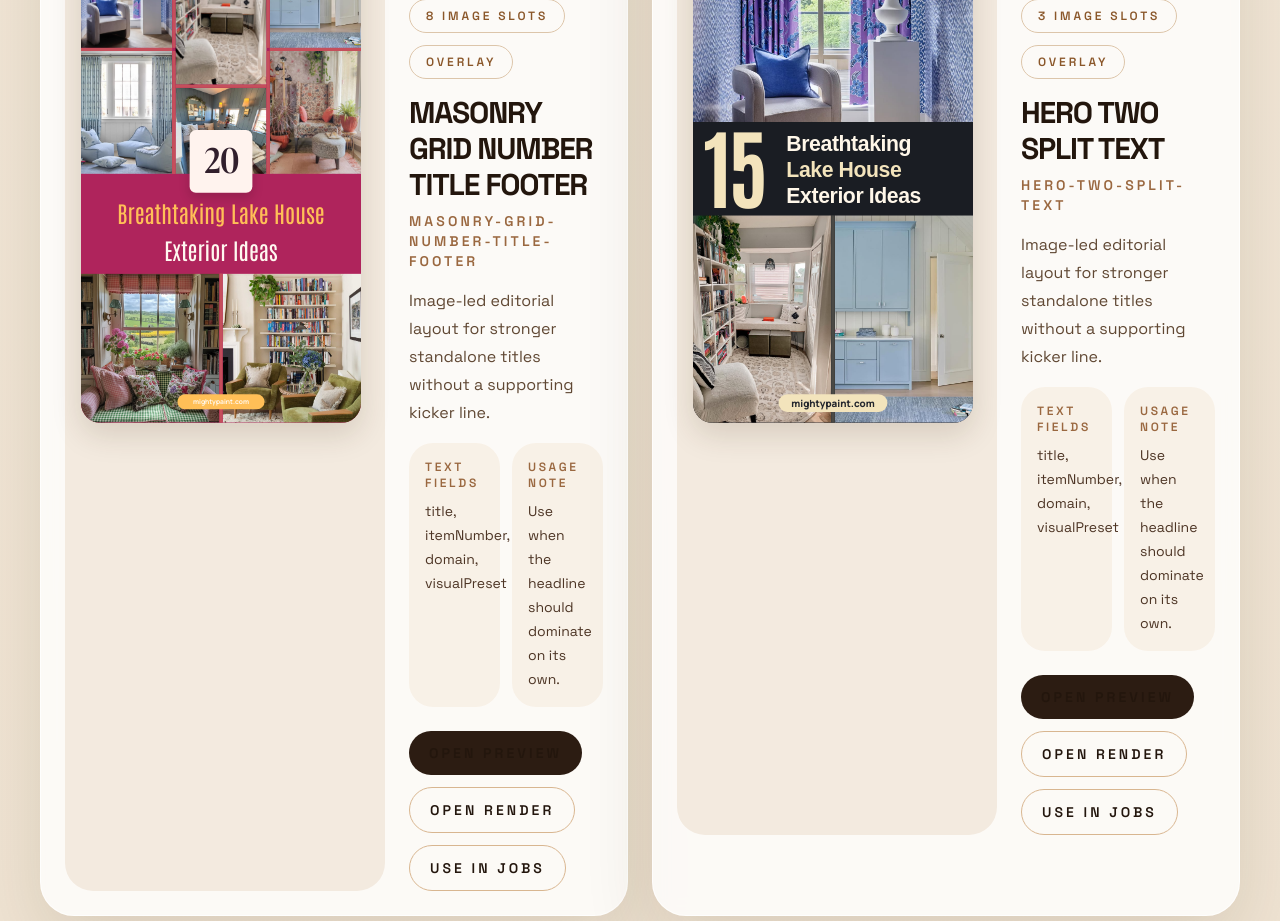
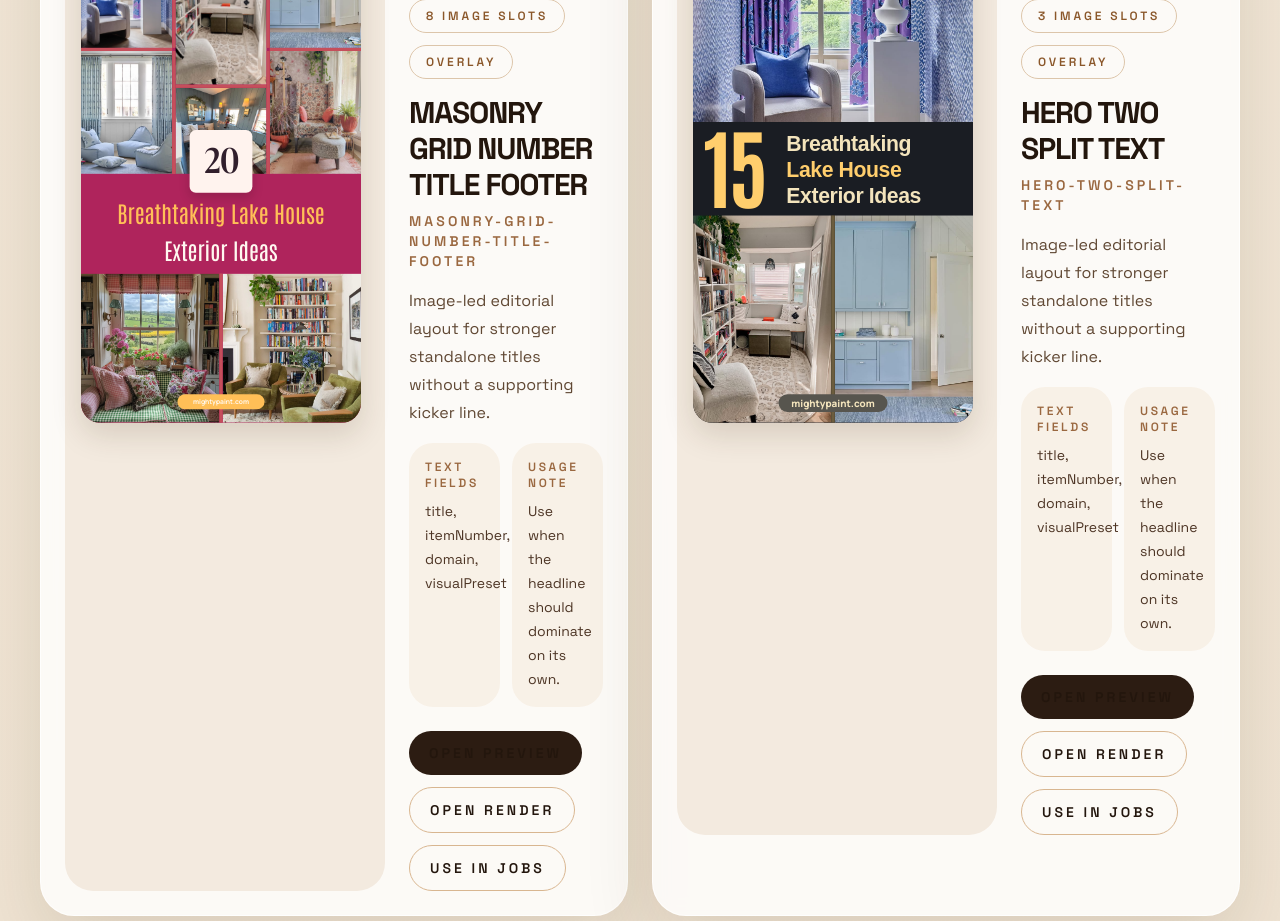
Before and after one commit to risalat/PinForge-Studio, a Next.js app: page /library in a window 1280 px wide. Shown: the part 4680-5601 px from the top of the page. Built offline with nearby package versions, Linux system fonts and the light colour scheme.

Commit message:
Fix hero two split text title and color handling

```diff
--- a/src/lib/ai/index.ts
+++ b/src/lib/ai/index.ts
@@ -445,8 +445,18 @@ export class AIClient {
         JSON.stringify(renderPayload.images ?? [], null, 2),
         'Return JSON with this shape: {"items":[{"title":"...","subtitle":"..."}]}',
         "Rules: title <= 100 chars, subtitle <= 40 chars, subtitle <= 5 words, no hashtags, keep both specific and editorial. For subtitle templates, prefer artwork titles around 55 characters or less when possible.",
-        renderPayload.artwork_title_single_line
-          ? `Critical constraint for this template: the artwork title must fit on a single line. Keep it within ${renderPayload.artwork_title_max_words ?? 5} words and ${renderPayload.artwork_title_max_chars ?? 30} characters whenever possible. Rewrite for brevity instead of clipping or dropping random words.`
+        renderPayload.artwork_title_single_line ||
+        renderPayload.artwork_title_max_words ||
+        renderPayload.artwork_title_max_chars
+          ? [
+              "Critical constraint for this template:",
+              renderPayload.artwork_title_single_line ? "the artwork title must fit on a single line;" : "keep the artwork title very short;",
+              renderPayload.artwork_title_max_words ? `stay within ${renderPayload.artwork_title_max_words} words;` : undefined,
+              renderPayload.artwork_title_max_chars ? `stay within ${renderPayload.artwork_title_max_chars} characters whenever possible;` : undefined,
+              "rewrite for brevity instead of clipping or dropping random words.",
+            ]
+              .filter(Boolean)
+              .join(" ")
           : "Use the template shape normally.",
       ].join("\n");
     }
--- /dev/null
+++ b/src/lib/templates/heroTwoSplitTextTitle.ts
@@ -0,0 +1,82 @@
+const FALLBACK_TITLE = "Breathtaking Lake House Exterior Ideas";
+
+const HERO_TWO_SPLIT_MAX_WORDS = 5;
+const HERO_TWO_SPLIT_MIN_WORDS = 3;
+
+const TWO_WORD_SUFFIXES = [
+  ["exterior", "ideas"],
+  ["paint", "colors"],
+  ["wall", "ideas"],
+  ["color", "ideas"],
+  ["decor", "ideas"],
+] as const;
+
+const ONE_WORD_SUFFIXES = new Set(["ideas", "colors", "decor", "styles", "looks"]);
+
+const FILLER_WORDS = new Set([
+  "a",
+  "an",
+  "and",
+  "for",
+  "of",
+  "the",
+  "to",
+  "with",
+]);
+
+export function compactHeroTwoSplitTextTitle(title: string) {
+  const words = splitWords(title);
+
+  if (words.length === 0) {
+    return FALLBACK_TITLE;
+  }
+
+  if (words.length <= HERO_TWO_SPLIT_MAX_WORDS) {
+    return words.join(" ");
+  }
+
+  const normalizedWords = words.map(normalizeWord);
+
+  for (const suffix of TWO_WORD_SUFFIXES) {
+    if (normalizedWords.at(-2) === suffix[0] && normalizedWords.at(-1) === suffix[1]) {
+      return [...words.slice(0, 3), ...words.slice(-2)].join(" ");
+    }
+  }
+
+  if (ONE_WORD_SUFFIXES.has(normalizedWords.at(-1) ?? "")) {
+    return [...words.slice(0, 4), words.at(-1)!].join(" ");
+  }
+
+  const filteredWords = words.filter((word, index) => {
+    const normalizedWord = normalizedWords[index];
+    return !FILLER_WORDS.has(normalizedWord) || index === 0 || index === words.length - 1;
+  });
+
+  const candidateWords = (filteredWords.length >= HERO_TWO_SPLIT_MIN_WORDS ? filteredWords : words).slice(
+    0,
+    HERO_TWO_SPLIT_MAX_WORDS,
+  );
+
+  while (
+    candidateWords.length > HERO_TWO_SPLIT_MIN_WORDS &&
+    FILLER_WORDS.has(normalizeWord(candidateWords.at(-1) ?? ""))
+  ) {
+    candidateWords.pop();
+  }
+
+  return candidateWords.join(" ");
+}
+
+export function isHeroTwoSplitTextTitleWithinLimit(title: string) {
+  const wordCount = splitWords(title).length;
+  return wordCount >= HERO_TWO_SPLIT_MIN_WORDS && wordCount <= HERO_TWO_SPLIT_MAX_WORDS;
+}
+
+function splitWords(title: string) {
+  const safeTitle = title.trim() || FALLBACK_TITLE;
+  return safeTitle.split(/\s+/).filter(Boolean);
+}
+
+function normalizeWord(word: string) {
+  return word.toLowerCase().replace(/[^a-z]/g, "");
+}
--- a/src/templates/TemplateHeroTwoSplitText.tsx
+++ b/src/templates/TemplateHeroTwoSplitText.tsx
@@ -2,6 +2,7 @@
 
 import { AutoFitLineStack } from "@/components/AutoFitLineStack";
 import { AutoFitText } from "@/components/AutoFitText";
+import { compactHeroTwoSplitTextTitle } from "@/lib/templates/heroTwoSplitTextTitle";
 import { getSplitVerticalVisualPreset } from "@/lib/templates/visualPresets";
 import type { TemplateRenderProps } from "@/lib/templates/types";
 import type { CSSProperties } from "react";
@@ -51,33 +52,14 @@ export function TemplateHeroTwoSplitText({
   const bottomTileWidth = Math.round((canvasWidth - divider) / 2);
 
   const stripBackground = preset.palette.footer;
-  const highlightColor = pickBestContrastColor(stripBackground, [
-    preset.palette.divider,
-    preset.palette.number,
-    preset.palette.title,
-    preset.palette.canvas,
-    "#ffbf57",
-  ]);
-  const dividerColor = mixHex(stripBackground, highlightColor, 0.22);
-  const numberColor = highlightColor;
-  const titleColor = pickBestContrastColor(stripBackground, [
-    preset.palette.canvas,
-    preset.palette.band,
-    preset.palette.domain,
-    "#fff7e9",
-  ]);
-  const titleAccentColor = highlightColor;
-  const domainPillBackground = pickBestContrastColor(stripBackground, [
-    highlightColor,
-    preset.palette.divider,
-    preset.palette.title,
-    "#f26430",
-  ]);
-  const domainColor = pickBestContrastColor(domainPillBackground, [
-    preset.palette.canvas,
-    preset.palette.band,
-    "#fff9ef",
-  ]);
+  const {
+    dividerColor,
+    numberColor,
+    titleColor,
+    titleAccentColor,
+    domainPillBackground,
+    domainColor,
+  } = resolveHeroTwoSplitTextColors(stripBackground, preset.palette);
 
   const numberBlockLeft = 40;
   const numberBlockWidth = 324;
@@ -268,34 +250,7 @@ function splitTitleIntoThreeLines(title: string) {
 }
 
 function compactHeroTwoSplitTitle(title: string) {
-  const safeTitle = title.trim() || "Breathtaking Lake House Exterior Ideas";
-  const words = safeTitle.split(/\s+/).filter(Boolean);
-
-  if (words.length <= 5) {
-    return safeTitle;
-  }
-
-  const normalizedWords = words.map((word) => word.toLowerCase().replace(/[^a-z]/g, ""));
-  const twoWordSuffixes = [
-    ["exterior", "ideas"],
-    ["paint", "colors"],
-    ["wall", "ideas"],
-    ["color", "ideas"],
-    ["decor", "ideas"],
-  ] as const;
-  const oneWordSuffixes = new Set(["ideas", "colors", "decor", "styles", "looks"]);
-
-  for (const suffix of twoWordSuffixes) {
-    if (normalizedWords.at(-2) === suffix[0] && normalizedWords.at(-1) === suffix[1]) {
-      return [...words.slice(0, 3), ...words.slice(-2)].join(" ");
-    }
-  }
-
-  if (oneWordSuffixes.has(normalizedWords.at(-1) ?? "")) {
-    return [...words.slice(0, 4), words.at(-1)!].join(" ");
-  }
-
-  return words.slice(0, 5).join(" ");
+  return compactHeroTwoSplitTextTitle(title);
 }
 
 function toTitleCase(value: string) {
@@ -305,6 +260,116 @@ function toTitleCase(value: string) {
     .filter(Boolean)
     .map((word) => word.charAt(0).toUpperCase() + word.slice(1).toLowerCase())
     .join(" ");
+}
+
+function resolveHeroTwoSplitTextColors(
+  backgroundHex: string,
+  palette: {
+    canvas: string;
+    band: string;
+    divider: string;
+    title: string;
+    domain: string;
+    number: string;
+  },
+) {
+  const titleColor = pickReadableColor(backgroundHex, [
+    palette.domain,
+    palette.canvas,
+    palette.band,
+    "#fff7e9",
+    "#172033",
+  ]);
+
+  const titleAccentColor = pickReadableColor(
+    backgroundHex,
+    [
+      palette.divider,
+      palette.number,
+      palette.title,
+      "#f14902",
+      "#ff8a3d",
+      "#ffbf57",
+    ],
+    { minContrast: 3.6, distinctFrom: titleColor, minDistance: 80 },
+  );
+
+  const numberColor = titleAccentColor;
+  const dividerColor = mixHex(backgroundHex, titleAccentColor, 0.36);
+  const domainPillBackground = mixHex(titleColor, backgroundHex, 0.72);
+  const domainColor = pickReadableColor(domainPillBackground, [
+    titleColor,
+    titleAccentColor,
+    palette.canvas,
+    palette.band,
+    "#fff9ef",
+    "#172033",
+  ]);
+
+  return {
+    dividerColor,
+    numberColor,
+    titleColor,
+    titleAccentColor,
+    domainPillBackground,
+    domainColor,
+  };
+}
+
+function pickReadableColor(
+  backgroundHex: string,
+  candidates: string[],
+  options?: {
+    minContrast?: number;
+    distinctFrom?: string;
+    minDistance?: number;
+  },
+) {
+  const minContrast = options?.minContrast ?? 4.5;
+  const distinctFrom = options?.distinctFrom;
+  const minDistance = options?.minDistance ?? 0;
+  const variants = buildReadableVariants(backgroundHex, candidates);
+
+  if (!isHexColor(backgroundHex) || variants.length === 0) {
+    return candidates.find(isHexColor) ?? candidates[0] ?? backgroundHex;
+  }
+
+  return variants
+    .map(({ color, sourceIndex, variantIndex }) => {
+      const contrast = getContrastRatio(color, backgroundHex);
+      const distance = distinctFrom ? getColorDistance(color, distinctFrom) : minDistance;
+      const meetsContrast = contrast >= minContrast;
+      const meetsDistance = !distinctFrom || distance >= minDistance;
+      const score =
+        (meetsContrast ? 1000 : contrast * 140) +
+        (meetsDistance ? 220 : distance) -
+        sourceIndex * 6 -
+        variantIndex;
+
+      return { color, score };
+    })
+    .sort((left, right) => right.score - left.score)[0]?.color ?? candidates[0] ?? backgroundHex;
+}
+
+function buildReadableVariants(backgroundHex: string, candidates: string[]) {
+  const targetHex = getRelativeLuminance(backgroundHex) < 0.42 ? "#fffdf8" : "#111111";
+  const mixAmounts = [0, 0.16, 0.32, 0.48, 0.64];
+  const variants: Array<{ color: string; sourceIndex: number; variantIndex: number }> = [];
+  const seen = new Set<string>();
+
+  candidates.filter(isHexColor).forEach((candidate, sourceIndex) => {
+    mixAmounts.forEach((amount, variantIndex) => {
+      const color = amount === 0 ? candidate : mixHex(candidate, targetHex, amount);
+      if (seen.has(color)) {
+        return;
+      }
+
+      seen.add(color);
+      variants.push({ color, sourceIndex, variantIndex });
+    });
+  });
+
+  return variants;
 }
 
 function mixHex(fromHex: string, toHex: string, amount: number) {
@@ -335,17 +400,6 @@ function parseHex(value: string) {
   ];
 }
 
-function pickBestContrastColor(backgroundHex: string, candidates: string[]) {
-  const validCandidates = candidates.filter(isHexColor);
-  if (!isHexColor(backgroundHex) || validCandidates.length === 0) {
-    return candidates[0] ?? backgroundHex;
-  }
-
-  return validCandidates.reduce((best, candidate) =>
-    getContrastRatio(candidate, backgroundHex) > getContrastRatio(best, backgroundHex) ? candidate : best,
-  );
-}
-
 function getContrastRatio(foregroundHex: string, backgroundHex: string) {
   const foreground = getRelativeLuminance(foregroundHex);
   const background = getRelativeLuminance(backgroundHex);
@@ -366,6 +420,20 @@ function getRelativeLuminance(hex: string) {
   return 0.2126 * r + 0.7152 * g + 0.0722 * b;
 }
 
+function getColorDistance(leftHex: string, rightHex: string) {
+  const left = parseHex(leftHex);
+  const right = parseHex(rightHex);
+  if (!left || !right) {
+    return 0;
+  }
+
+  return Math.sqrt(
+    Math.pow(left[0] - right[0], 2) +
+      Math.pow(left[1] - right[1], 2) +
+      Math.pow(left[2] - right[2], 2),
+  );
+}
+
 function isHexColor(value: string) {
   return /^#[0-9a-fA-F]{6}$/.test(value);
 }
```
Also changed, not shown: src/lib/jobs/generatePins.ts (+15 -2 lines).
